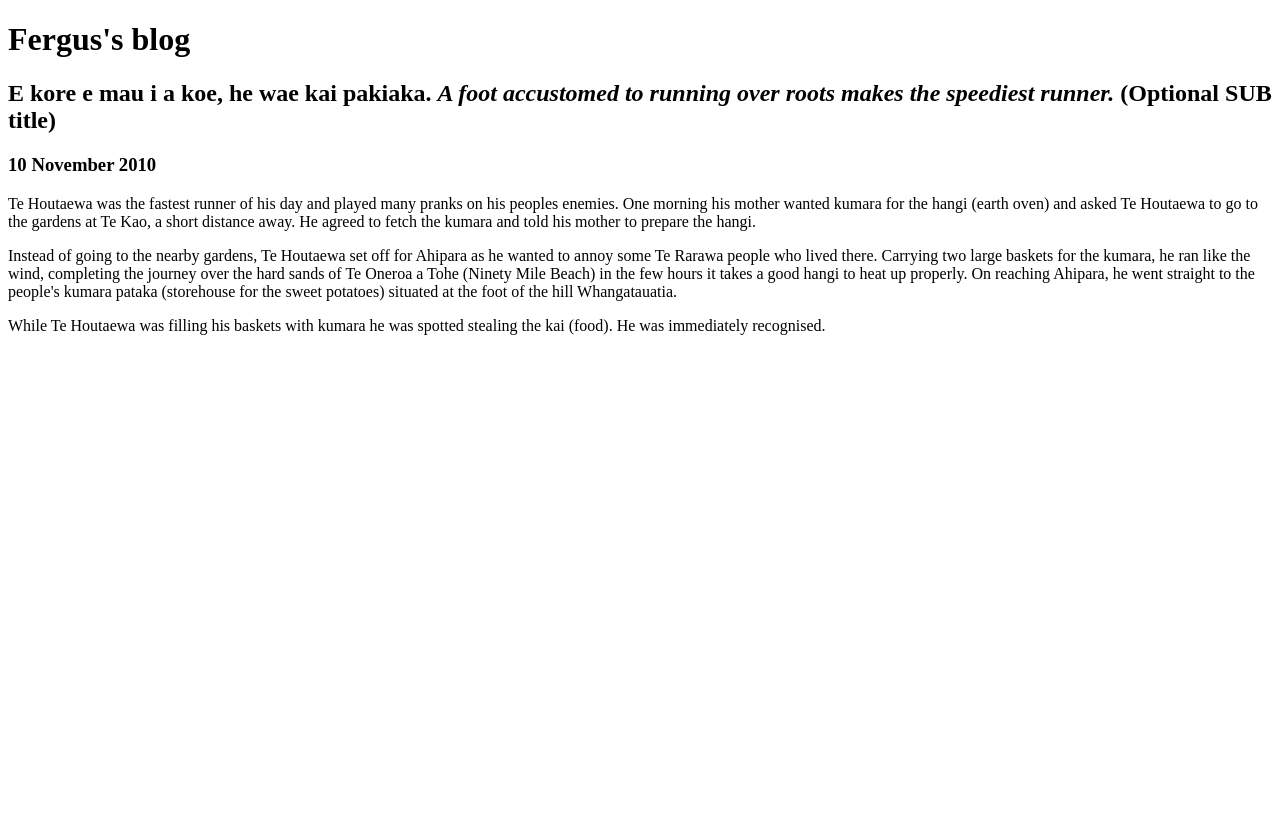
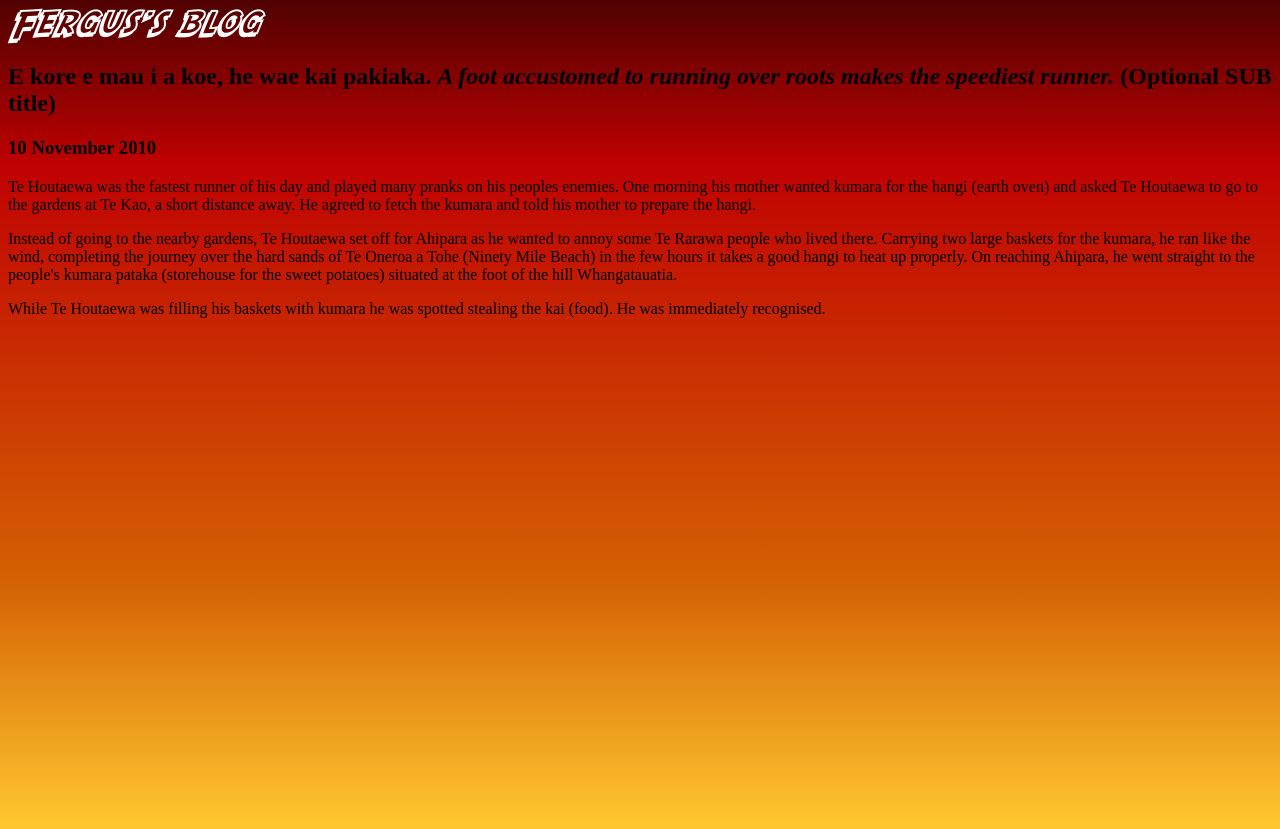
Before and after one commit to Fergieboi/Fergieboi.github.io, a plain HTML site: page blog/template.html in a window 1280 px wide. Before the commit the page ends 800 px from the top, so only its background shows below. Drawn offline with Linux system fonts and the light colour scheme; files whose address does not match are found by name.

Commit message:
updating blog

```diff
--- a/blog/template.html
+++ b/blog/template.html
@@ -17,21 +17,34 @@ Do I want the style to be applied to your blog entries also?
     <title>Fergus's blog </title>
     <meta charset="UTF-8">
     <link href="/styles/main.css" rel="stylesheet" type="text/css">
+
+<!--
+      <script>
+        alert("Welcome to my blog! This alert is an annoying yet demonstrative implementation of basic JS");
+      </script>
+      linear-gradient(#33ccff 0%, #ff99cc 100%)
+-->
     <style>
-      .container {
-        background: linear-gradient(
-          to right,
-          #ff9e2c 0%,
-          #ff9e2c 45%,,
-          #b6701e 55%,
-          #b6701e 100%
-        )
+      @font-face {
+        font-family: "sf-fedora";
+        src: url("C:\Users\Fergus\Documents\GitHub\Fergieboi.github.io\fonts\sf-fedora\TrueType\SFFedoraShadow.ttf") format("truetype");
+}
+
+      .Indianna-background {
+        background: linear-gradient(#500101 0%, #c00101 20%, #d46103 70%, #ffc82f 100%);
+        background-repeat: no-repeat;
+        min-height: 100vh;
       }
+
+      .title {
+        font-family: 'sf-fedora';
+        color: white;
+      }
+
     </style>
   </head>
-
-  <body  class="container">
-    <h1>Fergus's blog</h1>
+  <body class="Indianna-background">
+      <h1 class="title">Fergus's blog</h1>
     <h2>E kore e mau i a koe, he wae kai pakiaka. <em>A foot accustomed to running over roots makes the speediest runner.</em> (Optional SUB title) </h2>
     <h3>10 November 2010</h3>
 
@@ -44,8 +57,6 @@ Do I want the style to be applied to your blog entries also?
     <p>
       While Te Houtaewa was filling his baskets with kumara he was spotted stealing the kai (food). He was immediately recognised.
     </p>
-
     <!-- this is a comment. -->
-
   </body>
 </html>
```
Also changed, not shown: fonts/sf-fedora/SF Fedora Sample.jpg (added), fonts/sf-fedora/TrueType/SFFedora.ttf (added), fonts/sf-fedora/TrueType/SFFedoraOutline.ttf (added), fonts/sf-fedora/TrueType/SFFedoraShadow.ttf (added), fonts/sf-fedora/TrueType/SFFedoraSymbols.ttf (added), fonts/sf-fedora/TrueType/SFFedoraTitles-Italic.ttf (added), fonts/sf-fedora/TrueType/SFFedoraTitles.ttf (added), fonts/sf-fedora/TrueType/SFFedoraTitlesShadow-Italic.ttf (added), fonts/sf-fedora/TrueType/SFFedoraTitlesShadow.ttf (added), 2 other files.
